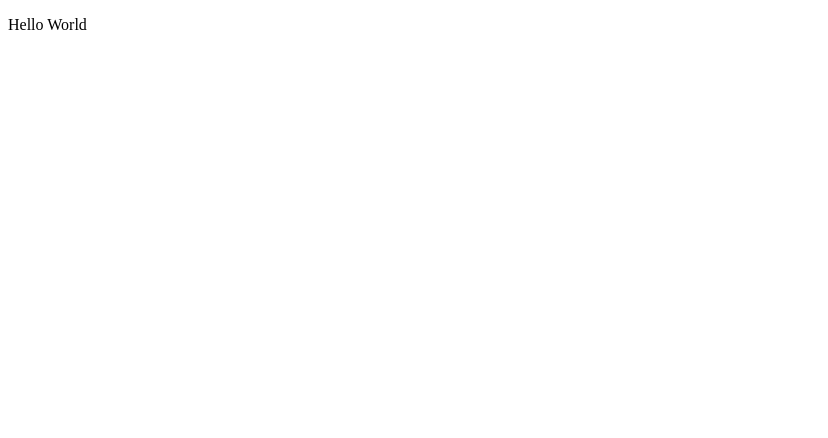
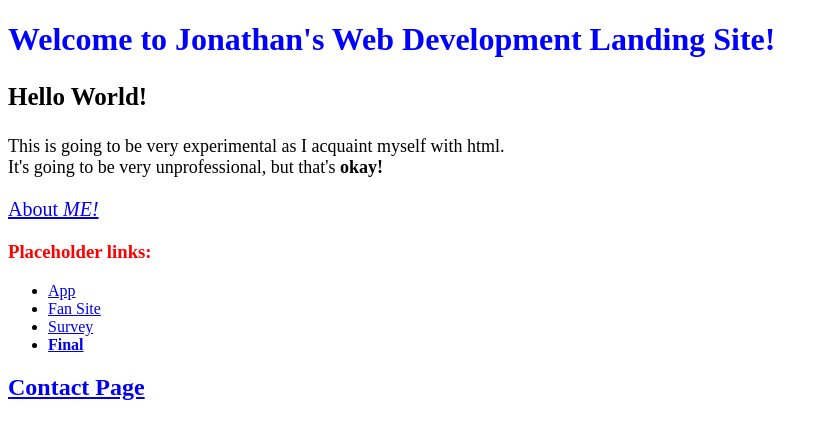
Before and after one commit to jonbar04/webclass-day1, a plain HTML site: page index.html in a window 1280 px wide. Shown: the whole page, without its empty margins (0-828 px from the left). Drawn offline with Linux system fonts and the light colour scheme.

Commit message:
Hello World 2.0

```diff
--- a/index.html
+++ b/index.html
@@ -1,7 +1,28 @@
 <!DOCTYPE html>
-<html>
-	<title>Jonathan Barraza</title>
+<html lang="en">
+<meta charset="UTF-8">
+	<title>Jonathan Barraza's Web Development Landing Site</title>
 	<body>
-		<p>Hello World</p>
+	<h1 style="color:blue"> Welcome to Jonathan's Web Development Landing Site!</h1>
+		<p style=font-size:25px><b>Hello World!</b></p>
+		<p style=font-size:18px>This is going to be very experimental as I acquaint myself with html. <br> It's going to be very unprofessional, but that's <b>okay!</b></p>
+	<p style=font-size:20px><a href="about-me/about-me.html">
+	About <i>ME!</i></a></p>
+
+	<h3 style="color:red">Placeholder links:</h3>
+		<ul>
+		<li><a href="homework/app/app.html">
+		App</a></li>
+		<li><a href="homework/fan-site/fan-site.html">
+		Fan Site</a></li>
+		<li><a href="homework/survey/survey.html">
+		Survey</a></li>
+		<li><a href="homework/final/final.html"><b>
+		Final</b></a></li>
+		</ul>
+
+	<h2><a href="contact/contact.html">
+	Contact Page</a></h2>
+
 	</body>
 </html>
```
